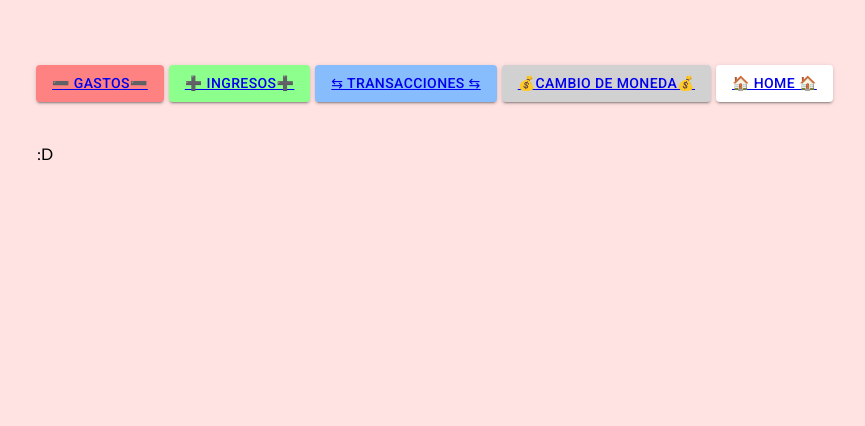
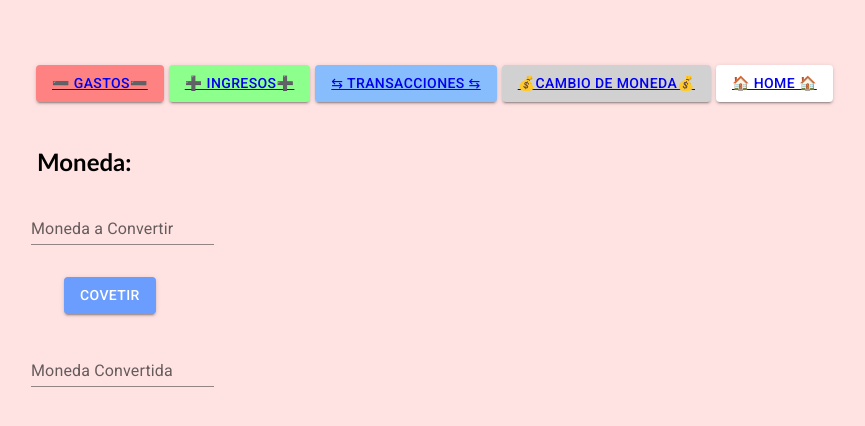
Before and after one commit to CarmenDAM/proyecto_repaso, a React (Create React App) app: page /cambioMoneda in a window 1280 px wide. Shown: the top 426 px of the page, without its empty margins (9-874 px from the left). Built offline with nearby package versions, Linux system fonts and the light colour scheme.

Commit message:
interfaz monedas

```diff
--- a/src/components/CambioMoneda.jsx
+++ b/src/components/CambioMoneda.jsx
@@ -1,15 +1,27 @@
 import React from 'react';
-import './Estilos.css';
+//import './Estilos.css';
+import './EstiloCambioMoneda.css';
 import { BASE_API_URL } from '../data/Constants.js';
 import axios from 'axios';
 //import Vue from 'vue';
+
+import Button from '@mui/material/Button';
+import TextField from '@mui/material/TextField';
+import Box from '@mui/material/Box';
 
 //https://open.er-api.com/v6/latest/EUR
 
 export default class CambioMoneda extends React.Component {
 
+    constructor(props) {
+        super(props);
+        this.campoMoneda1 = React.createRef("");
+        this.campoMoneda2 = React.createRef("");
+
+      }
 
     render() {
+
 
         /*new Vue({
             el: '#app',
@@ -27,7 +39,19 @@ export default class CambioMoneda extends React.Component {
 
     return(
 
-        <p>:D</p>
+        <Box component="form" noValidate autoComplete="off">
+        <div>
+
+        <h2>Moneda: </h2>
+            <TextField id="monedaConvertir" label="Moneda a Convertir" variant="standard" inputRef={this.campoMoneda1} />
+            <Button id="convertir" variant="contained" type="button">Covetir</Button>
+
+        <div>
+            <TextField id="monedaConvertida" label="Moneda Convertida" variant="standard" inputRef={this.campoMoneda1} />
+            </div>
+      </div>
+    </Box>
+
 
     );
     }
--- a/src/components/EstiloCambioMoneda.css
+++ b/src/components/EstiloCambioMoneda.css
@@ -33,3 +33,20 @@ body {
   .fondoCM{
     background-color: #d1d1d1!important;
   }
+
+  #convertir{
+    background-color: #6a9dfd!important;
+    margin-left: -150px !important;
+    margin-top: 80px !important;
+  }
+
+  #monedaConvertida{
+    margin-top: px !important;
+    margin-left: 0px !important;
+  }
+
+  #monedaConvertida-label{
+    margin-left: 0px !important;
+    margin-top: px !important;
+
+  }
--- a/src/components/Estilos.css
+++ b/src/components/Estilos.css
@@ -51,6 +51,9 @@ body {
     text-align: left !important;
 
   }*/
+
+
+
 
   #tipo{
     margin-left:200px !important;
```
